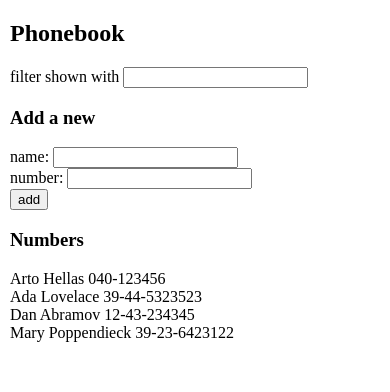
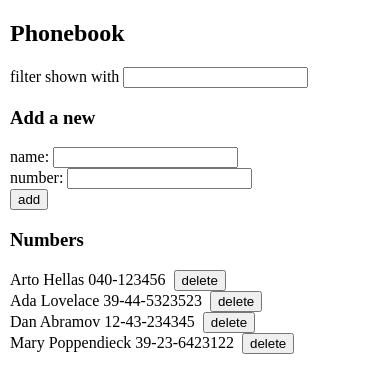
Before and after one commit to jimjonah/fullstackopen2022, a React (Create React App) app in the folder part2/phonebook/: page / in a window 390 px wide. Shown: the top 392 px of the page. Built offline with nearby package versions, Linux system fonts and the light colour scheme; data requests are answered from the project's data file.

Commit message:
2.17: Phonebook step9

```diff
--- a/part2/phonebook/src/App.js
+++ b/part2/phonebook/src/App.js
@@ -28,10 +28,10 @@ const App = () => {
   }
   const addPerson = (event) => {
     event.preventDefault()
-    console.log('button clicked', event.target)
+    // console.log('button clicked', event.target)
 
     if(persons.find(person => person.name === newName)){
-      console.log(`${newName} is already added to phonebook`)
+      // console.log(`${newName} is already added to phonebook`)
       alert(`${newName} is already added to phonebook`)
     } else {
       const personObject = {
@@ -43,8 +43,8 @@ const App = () => {
       .create(personObject)
       .then(personObject => {
         setPersons(persons.concat(personObject))
+        setNewNumber('')
         setNewName('')
-        setNewNumber('')
       })
     }
   }
@@ -54,6 +54,7 @@ const App = () => {
     .getAll()
     .then(initialPersons => {
       setPersons(initialPersons)
+      // console.log(initialPersons)
     })
   }, [])
 
@@ -68,7 +69,7 @@ const App = () => {
                     newNumber={newNumber} handleNumberChange={handleNumberChange}/>
 
         <h3>Numbers</h3>
-        <Persons persons={persons} newFilter={newFilter}/>
+        <Persons persons={persons} newFilter={newFilter} setPersons={setPersons}/>
       </div>
   )
 }
--- a/part2/phonebook/src/components/Persons.js
+++ b/part2/phonebook/src/components/Persons.js
@@ -1,16 +1,43 @@
-const Persons = ({persons, newFilter}) => {
+import personsService from '../services/persons'
+
+
+const Persons = ({persons, newFilter, setPersons}) => {
   return (
       <div>
         { persons.filter(person => person.name.toLowerCase().includes(newFilter.toLowerCase()))
-        .map(person => <Note key={person.name} name={person.name} number={person.number}/> ) }
+        .map(person =>
+          <Note key={person.name} name={person.name} number={person.number} persons={persons} setPersons={setPersons}/>
+           ) }
       </div>
   )
 }
 
-const Note = ({ name, number }) => {
+
+
+const Note = ({ name, number, persons, setPersons }) => {
+  const handleDeletePerson = (event) => {
+    // console.log(event.target.value)
+    const result = persons.find(person => person.name === name)
+
+    // console.log('found ', result)
+    if(result){
+      // console.log(`${result.name} is about to be delete`)
+
+      if(window.confirm(`Delete ${event.target.value}?`)){
+        // console.log('do delete')
+        personsService.deletePerson(result.id)
+        .then(setPersons(persons.filter(item => item.name != result.name)))
+      }
+    }
+  }
   // console.log(name)
   return (
-      <div>{name} {number}</div>
+      <div>{name} {number} &nbsp;
+        <button onClick={handleDeletePerson}
+                value={name}>delete</button>
+      </div>
   )
 }
+
+
 export default Persons
--- a/part2/phonebook/src/services/persons.js
+++ b/part2/phonebook/src/services/persons.js
@@ -11,7 +11,14 @@ const create = newObject => {
   return request.then(response => response.data)
 }
 
+const deletePerson = (id) => {
+  // console.log(`delete id ${id}`)
+  const request = axios.delete(`${baseUrl}/${id}`)
+  return request.then(response => response.data)
+}
+
 export default {
   getAll: getAll,
   create: create,
+  deletePerson: deletePerson,
 }
```
Also changed, not shown: 1 other file (tests, documents, lock files or other folders).
